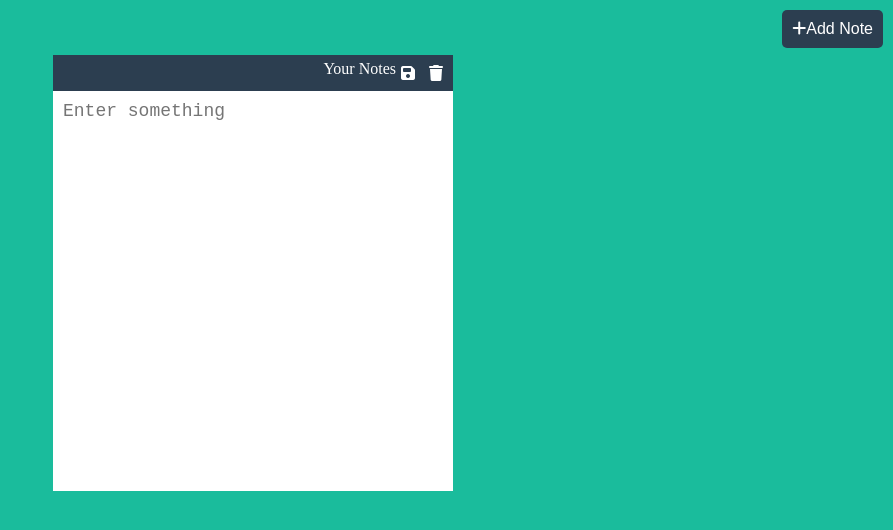
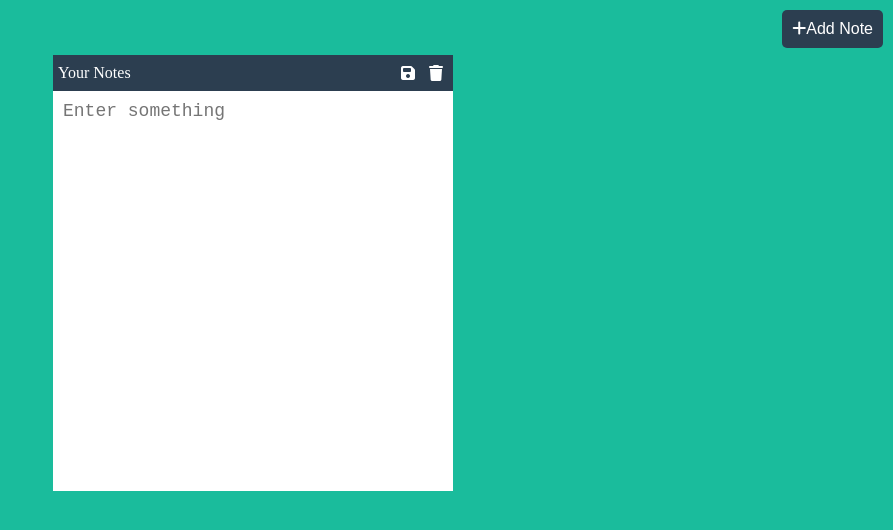
Before and after one commit to RoyalAhmed347/Html_Css_And_JavaScript_Projects, a plain HTML site: page Projects/07_Notes Taking App/index.html in a window 1280 px wide. Shown: the whole page, without its empty margins (387-1280 px from the left). Drawn offline with Linux system fonts and the light colour scheme.

Commit message:
Update custom.css

```diff
--- a/Projects/07_Notes Taking App/css/custom.css
+++ b/Projects/07_Notes Taking App/css/custom.css
@@ -2,6 +2,7 @@
     padding: 0;
     margin: 0;box-sizing: border-box;
 }
+
 #main{
     background: #1abc9c;
     width: 100%;
@@ -15,7 +16,7 @@
     width: 400px;
     height: 400px;
     background: #fff;
-    margin: 15px;
+    margin: 10px;
     color: #fff;
     margin-top: 55px;
 }
@@ -24,7 +25,8 @@
     background: #2c3e50;
     padding: 5px;
     display: flex;
-    justify-content: end;
+    justify-content: space-between;
+    align-items: center;
 }
 .tool i{
     padding: 5px;
```
